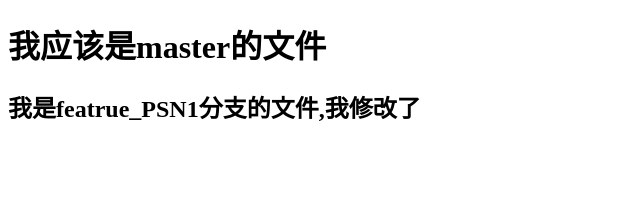
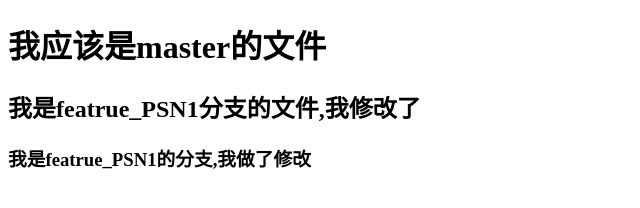
Before and after one commit to WebTianJie/GitProgram, a plain HTML site: page index.html in a window 1280 px wide. Shown: the whole page, without its empty margins (0-640 px from the left). Drawn offline with Linux system fonts and the light colour scheme.

Commit message:
'来自featrue_PSN2的修改'

```diff
--- a/index.html
+++ b/index.html
@@ -8,5 +8,6 @@
 <body>
     <h1>我应该是master的文件</h1>
     <h2>我是featrue_PSN1分支的文件,我修改了</h2>
+    <h3>我是featrue_PSN1的分支,我做了修改</h3>
 </body>
 </html>
```
